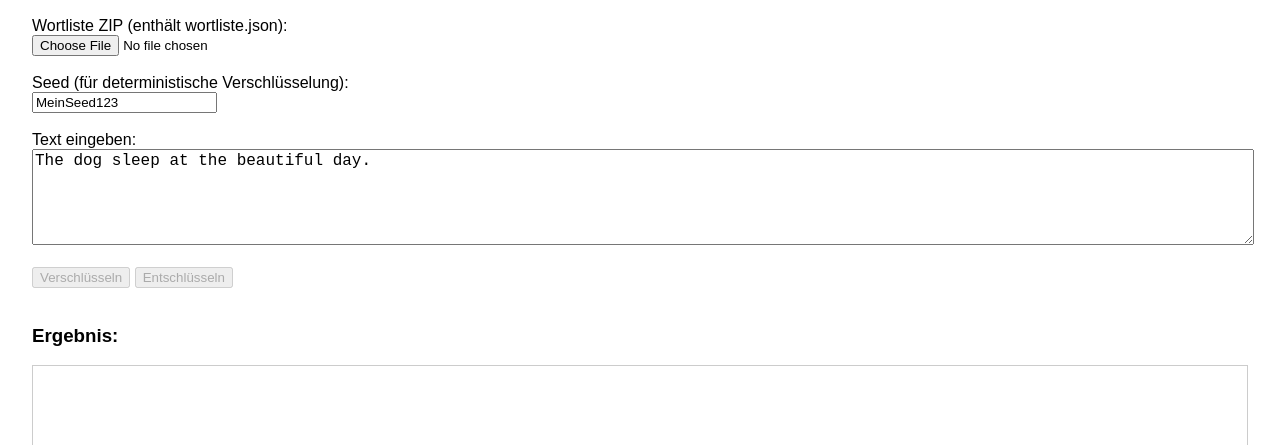
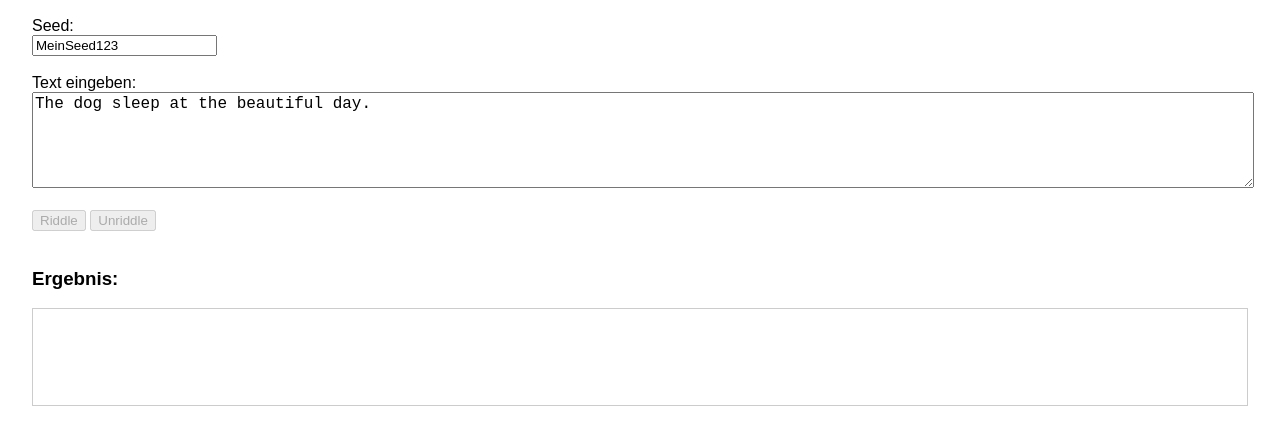
Before and after one commit to easypx/funny-word-riddle, a plain HTML site: page index.html in a window 1280 px wide. Shown: the part 63-508 px from the top of the page. Drawn offline with nearby package versions, Linux system fonts and the light colour scheme; no server answers.

Commit message:
Add files via upload

```diff
--- a/index.html
+++ b/index.html
@@ -30,18 +30,20 @@
 
     <h2>Funny word riddling (eng)</h2>
 
+    <!--
     <label for="zipFile">Wortliste ZIP (enthält wortliste.json):</label><br />
     <input type="file" id="zipFile" accept=".zip" /><br /><br />
+    -->
 
-    <label for="seedInput">Seed (für deterministische Verschlüsselung):</label><br />
+    <label for="seedInput">Seed:</label><br />
     <input type="text" id="seedInput" value="MeinSeed123" /><br /><br />
 
     <label for="textInput">Text eingeben:</label><br />
     <textarea id="textInput" rows="5"
         placeholder="The dog runs in the beautiful garden.">The dog sleep at the beautiful day.</textarea><br /><br />
 
-    <button id="encryptBtn" disabled>Verschlüsseln</button>
-    <button id="decryptBtn" disabled>Entschlüsseln</button><br /><br />
+    <button id="encryptBtn" disabled>Riddle</button>
+    <button id="decryptBtn" disabled>Unriddle</button><br /><br />
 
     <h3>Ergebnis:</h3>
     <div id="output"></div>
```
